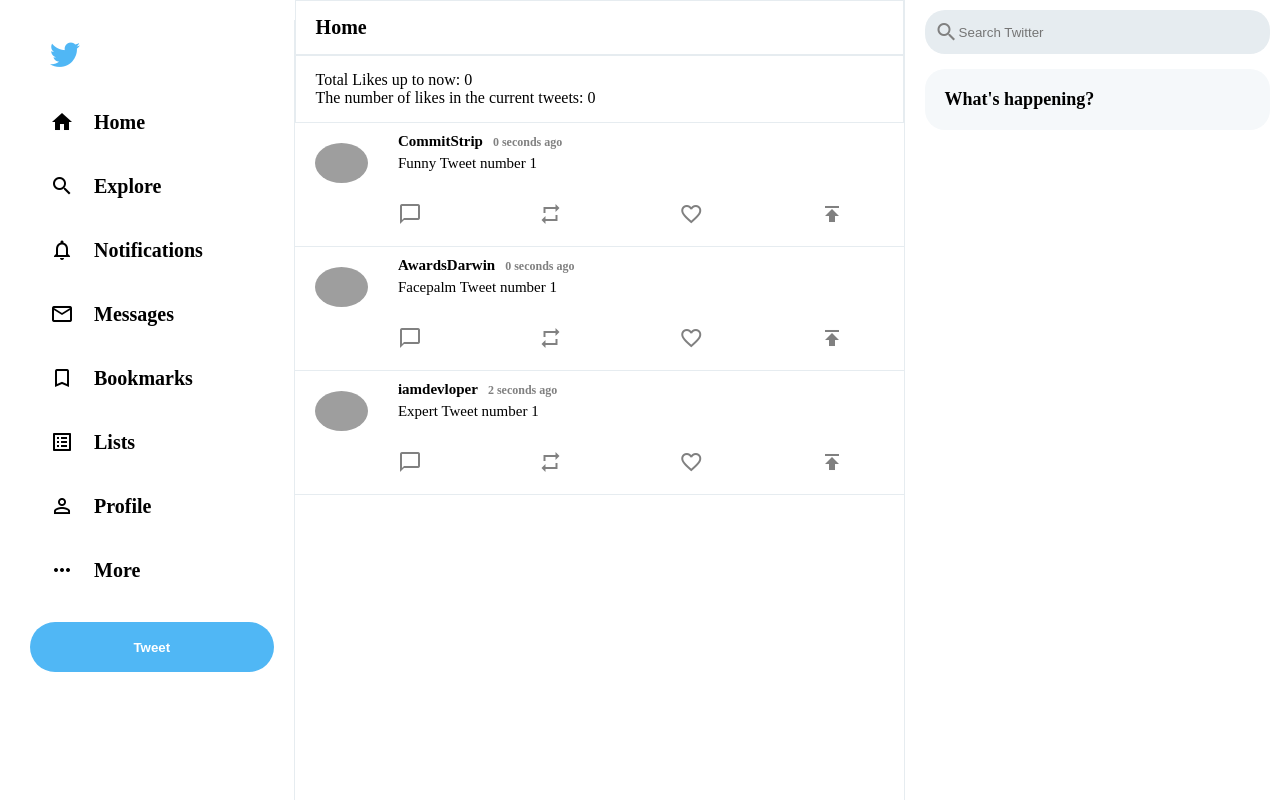
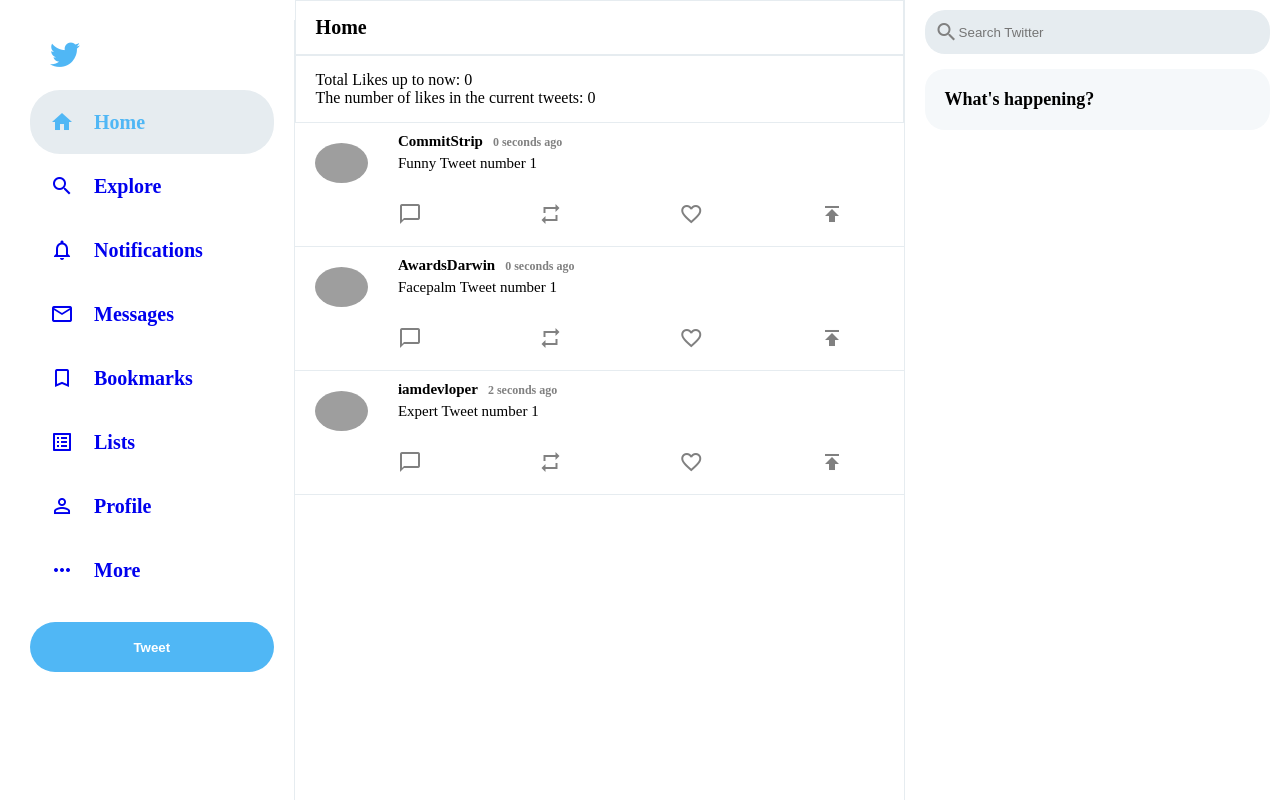
Before and after one commit to moh-2332/tweet, a React (Create React App) app: page /home in a window 1280 px wide. Built offline with nearby package versions, Linux system fonts and the light colour scheme; grey boxes are pictures that could not be loaded.

Commit message:
Adding the router library

```diff
--- a/package.json
+++ b/package.json
@@ -12,6 +12,7 @@
     "@types/react-dom": "^17.0.14",
     "react": "^18.0.0",
     "react-dom": "^18.0.0",
+    "react-router-dom": "^6.3.0",
     "react-scripts": "5.0.0",
     "rxjs": "^7.5.5",
     "typescript": "^4.6.3",
--- a/src/App.tsx
+++ b/src/App.tsx
@@ -1,15 +1,34 @@
 import React from "react";
+
+import {
+  BrowserRouter as Router,
+  Routes,
+  Route,
+  Navigate,
+} from "react-router-dom";
+
 import "./App.css";
 import SideBar from "./components/layout/SideBar/SideBar";
 import Widget from "./components/layout/Widget/Widget";
 import TweetsPage from "./pages/TweetsPage";
+import UnimplementedPage from "./pages/UnimplementedPage";
 
 function App() {
   return (
     <div className="container">
-      <SideBar />
-      <TweetsPage />
-      <Widget />
+      <Router>
+        <SideBar />
+        <Routes>
+          <Route path="/" element={<Navigate to="/home" replace />} />
+          <Route path="/home" element={<TweetsPage />} />
+          <Route path="/not-supported-yet" element={<UnimplementedPage />} />
+          <Route
+            path="*"
+            element={<Navigate to="/not-supported-yet" replace />}
+          />
+        </Routes>
+        <Widget />
+      </Router>
     </div>
   );
 }
--- a/src/components/layout/SideBar/SideBar.tsx
+++ b/src/components/layout/SideBar/SideBar.tsx
@@ -1,4 +1,6 @@
 import React from "react";
+
+import { Link, NavLink } from "react-router-dom";
 
 import "./sidebar.css";
 
@@ -7,12 +9,15 @@
 const SideBar = () => {
   return (
     <div className="sidebar">
-      <i className="fab fa-twitter"></i>
+      <Link to="/">
+        <i className="fab fa-twitter"></i>
+      </Link>
+
       {SIDE_BAR_ITEMS.map((item, index) => (
-        <div key={index} className="sidebar-item">
+        <NavLink key={index} to={item.to} className="sidebar-item">
           <span className="material-icons"> {item.icon} </span>
           <h2>{item.title}</h2>
-        </div>
+        </NavLink>
       ))}
       <button className="sidebar-tweet">Tweet</button>
     </div>
--- a/src/components/layout/SideBar/sidebar.css
+++ b/src/components/layout/SideBar/sidebar.css
@@ -1,7 +1,6 @@
 .sidebar {
   border-right: 1px solid var(--twitter-background);
   flex: 0.2;
-
   min-width: 250px;
   margin-top: 20px;
   padding-left: 20px;
@@ -12,6 +11,7 @@
   display: flex;
   align-items: center;
   cursor: pointer;
+  text-decoration: none;
 }
 
 .sidebar-item .material-icons,
@@ -34,6 +34,10 @@
 
 .sidebar-item.active {
   color: var(--twitter-color);
+  background-color: var(--twitter-background);
+  border-radius: 30px;
+  color: var(--twitter-color);
+  transition: color 100ms ease-out;
 }
 
 .sidebar-tweet {
--- a/src/constants/side-bar.tsx
+++ b/src/constants/side-bar.tsx
@@ -1,40 +1,49 @@
 interface SideBarDef {
   icon: string;
   title: string;
+  to: string;
 }
 
 const SIDE_BAR_ITEMS: SideBarDef[] = [
   {
     icon: "home",
     title: "Home",
+    to: "/home",
   },
   {
     icon: "search",
     title: "Explore",
+    to: "/search",
   },
   {
     icon: "notifications_none",
     title: "Notifications",
+    to: "/notifications-none",
   },
   {
     icon: "mail_outline",
     title: "Messages",
+    to: "/mail-outline",
   },
   {
     icon: "bookmark_border",
     title: "Bookmarks",
+    to: "/bookmark-border",
   },
   {
     icon: "list_alt",
     title: "Lists",
+    to: "/list-alt",
   },
   {
     icon: "perm_identity",
     title: "Profile",
+    to: "/perm-identity",
   },
   {
     icon: "more_horiz",
     title: "More",
+    to: "/more-horiz",
   },
 ];
 
--- /dev/null
+++ b/src/pages/UnimplementedPage.tsx
@@ -0,0 +1,12 @@
+import React from "react";
+import AppBar from "../components/layout/AppBar/AppBar";
+
+const UnimplementedPage = () => {
+  return (
+    <div className="content">
+      <AppBar title={"Under construction"} />
+    </div>
+  );
+};
+
+export default UnimplementedPage;
```
Also changed, not shown: 1 other file (tests, documents, lock files or other folders).
